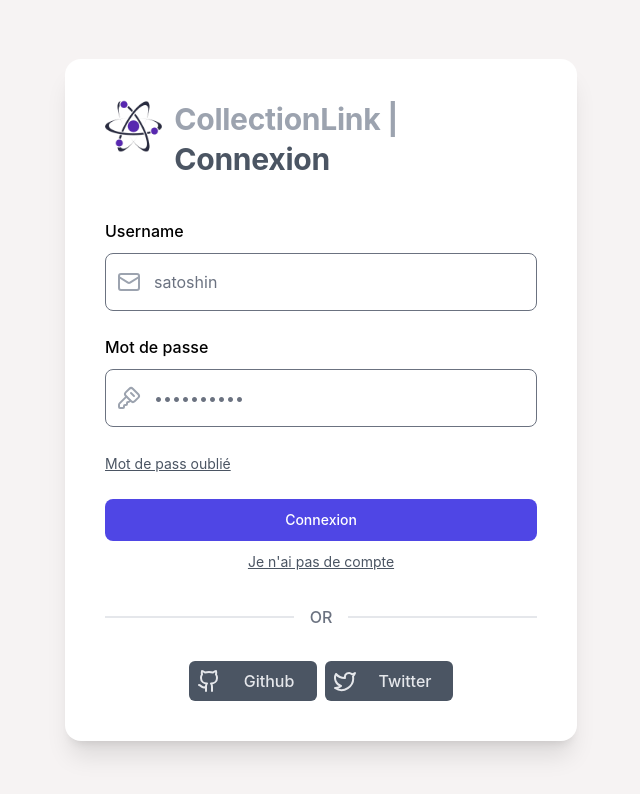
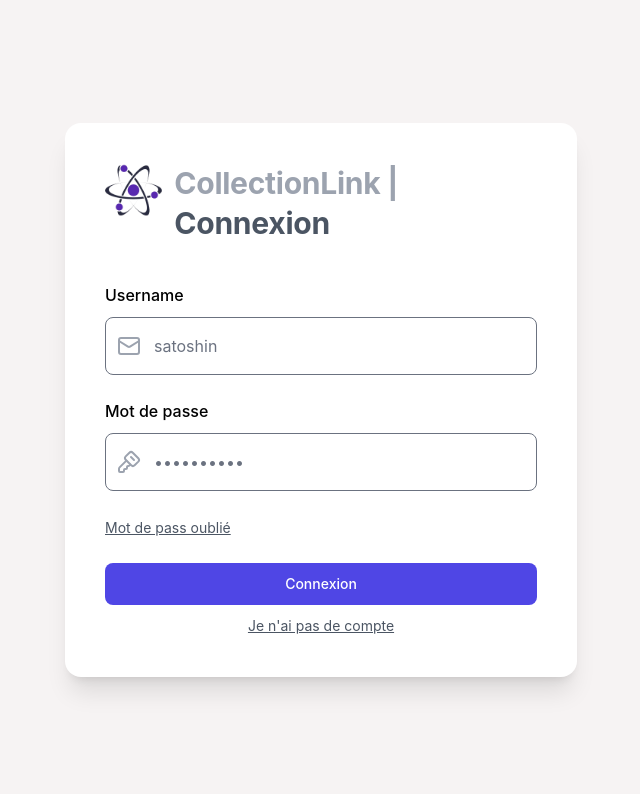
Before and after one commit to TheoSrss/CollectionLink, a React (Create React App) app in the folder collectionLink_front/: page /login in a window 1280 px wide. Shown: the top 794 px of the page, without its empty margins (319-959 px from the left). Built offline with nearby package versions, Linux system fonts and the light colour scheme; no server answers.

Commit message:
comment github login

```diff
--- a/collectionLink_front/src/components/Authentification/Login.js
+++ b/collectionLink_front/src/components/Authentification/Login.js
@@ -77,34 +77,34 @@ const Login = () => {
                     <span className="text-sm underline cursor-pointer m-auto">Je n'ai pas de compte</span>
                 </NavLink>
             </div>
-            <div className="relative flex py-8 items-center">
-                <div className="flex-grow border-t border-[1px] border-gray-200"></div>
-                <span className="flex-shrink mx-4 font-medium text-gray-500">OR</span>
-                <div className="flex-grow border-t border-[1px] border-gray-200"></div>
-            </div>
-            <form>
-                <div className="flex flex-row gap-2 justify-center">
-                    <button className="flex flex-row w-32 gap-2 bg-gray-600 p-2 rounded-md text-gray-200">
-                        <svg xmlns="http://www.w3.org/2000/svg" width="24" height="24" viewBox="0 0 24 24"
-                             fill="none" stroke="currentColor" strokeWidth="2" strokeLinecap="round"
-                             strokeLinejoin="round" className="lucide lucide-github">
-                            <path
-                                d="M15 22v-4a4.8 4.8 0 0 0-1-3.5c3 0 6-2 6-5.5.08-1.25-.27-2.48-1-3.5.28-1.15.28-2.35 0-3.5 0 0-1 0-3 1.5-2.64-.5-5.36-.5-8 0C6 2 5 2 5 2c-.3 1.15-.3 2.35 0 3.5A5.403 5.403 0 0 0 4 9c0 3.5 3 5.5 6 5.5-.39.49-.68 1.05-.85 1.65-.17.6-.22 1.23-.15 1.85v4"></path>
-                            <path d="M9 18c-4.51 2-5-2-7-2"></path>
-                        </svg>
-                        <span className="font-medium mx-auto">Github</span>
-                    </button>
-                    <button className="flex flex-row w-32 gap-2 bg-gray-600 p-2 rounded-md text-gray-200">
-                        <svg xmlns="http://www.w3.org/2000/svg" width="24" height="24" viewBox="0 0 24 24"
-                             fill="none" stroke="currentColor" strokeWidth="2" strokeLinecap="round"
-                             strokeLinejoin="round" className="lucide lucide-twitter">
-                            <path
-                                d="M22 4s-.7 2.1-2 3.4c1.6 10-9.4 17.3-18 11.6 2.2.1 4.4-.6 6-2C3 15.5.5 9.6 3 5c2.2 2.6 5.6 4.1 9 4-.9-4.2 4-6.6 7-3.8 1.1 0 3-1.2 3-1.2z"></path>
-                        </svg>
-                        <span className="font-medium mx-auto">Twitter</span>
-                    </button>
-                </div>
-            </form>
+            {/*<div className="relative flex py-8 items-center">*/}
+            {/*    <div className="flex-grow border-t border-[1px] border-gray-200"></div>*/}
+            {/*    <span className="flex-shrink mx-4 font-medium text-gray-500">OR</span>*/}
+            {/*    <div className="flex-grow border-t border-[1px] border-gray-200"></div>*/}
+            {/*</div>*/}
+            {/*/!*<form>*!/*/}
+            {/*    <div className="flex flex-row gap-2 justify-center">*/}
+            {/*        <button className="flex flex-row w-32 gap-2 bg-gray-600 p-2 rounded-md text-gray-200">*/}
+            {/*            <svg xmlns="http://www.w3.org/2000/svg" width="24" height="24" viewBox="0 0 24 24"*/}
+            {/*                 fill="none" stroke="currentColor" strokeWidth="2" strokeLinecap="round"*/}
+            {/*                 strokeLinejoin="round" className="lucide lucide-github">*/}
+            {/*                <path*/}
+            {/*                    d="M15 22v-4a4.8 4.8 0 0 0-1-3.5c3 0 6-2 6-5.5.08-1.25-.27-2.48-1-3.5.28-1.15.28-2.35 0-3.5 0 0-1 0-3 1.5-2.64-.5-5.36-.5-8 0C6 2 5 2 5 2c-.3 1.15-.3 2.35 0 3.5A5.403 5.403 0 0 0 4 9c0 3.5 3 5.5 6 5.5-.39.49-.68 1.05-.85 1.65-.17.6-.22 1.23-.15 1.85v4"></path>*/}
+            {/*                <path d="M9 18c-4.51 2-5-2-7-2"></path>*/}
+            {/*            </svg>*/}
+            {/*            <span className="font-medium mx-auto">Github</span>*/}
+            {/*        </button>*/}
+            {/*        <button className="flex flex-row w-32 gap-2 bg-gray-600 p-2 rounded-md text-gray-200">*/}
+            {/*            <svg xmlns="http://www.w3.org/2000/svg" width="24" height="24" viewBox="0 0 24 24"*/}
+            {/*                 fill="none" stroke="currentColor" strokeWidth="2" strokeLinecap="round"*/}
+            {/*                 strokeLinejoin="round" className="lucide lucide-twitter">*/}
+            {/*                <path*/}
+            {/*                    d="M22 4s-.7 2.1-2 3.4c1.6 10-9.4 17.3-18 11.6 2.2.1 4.4-.6 6-2C3 15.5.5 9.6 3 5c2.2 2.6 5.6 4.1 9 4-.9-4.2 4-6.6 7-3.8 1.1 0 3-1.2 3-1.2z"></path>*/}
+            {/*            </svg>*/}
+            {/*            <span className="font-medium mx-auto">Twitter</span>*/}
+            {/*        </button>*/}
+            {/*    </div>*/}
+            {/*</form>*/}
         </div>
     </div>);
 };
```
